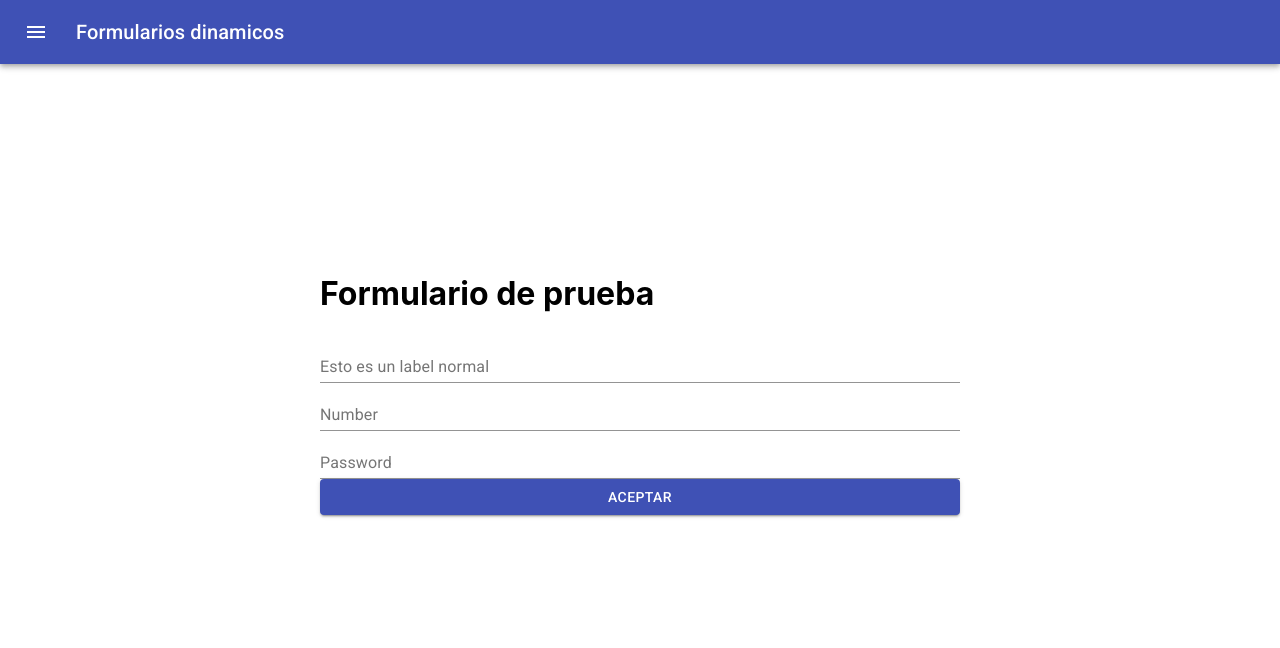
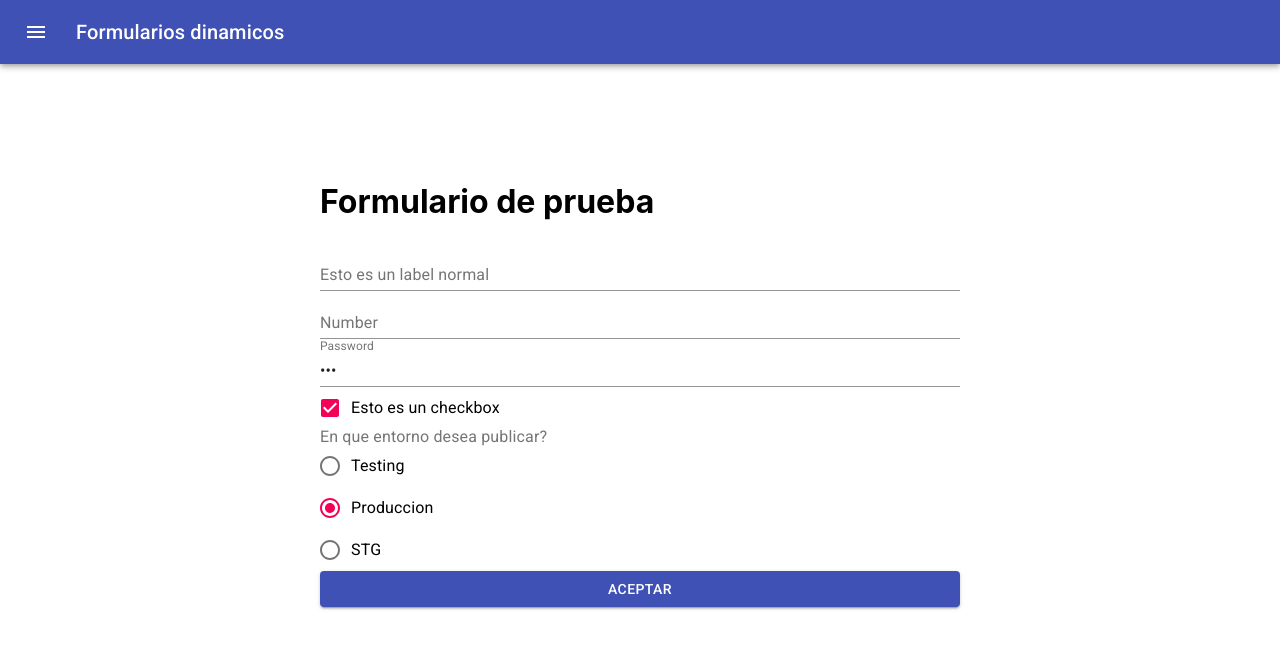
Before and after one commit to AlexisFabianCarranza/Formularios-dinamicos-react, a React (Create React App) app: page / in a window 1280 px wide. Shown: the top 648 px of the page. Built offline with nearby package versions, Linux system fonts and the light colour scheme.

Commit message:
Agregados componentes Radio y checkbox; Fix initialState error

```diff
--- /dev/null
+++ b/src/formComponents/Checkbox.js
@@ -0,0 +1,18 @@
+import React from 'react';
+import Checkbox from '@material-ui/core/Checkbox';
+import FormControlLabel from "@material-ui/core/FormControlLabel";
+
+export default ({configItem, handleChange, values}) => {
+    return (
+        <FormControlLabel
+            control={
+                <Checkbox
+                    name={configItem.id}
+                    checked={values[configItem.id]}
+                    onChange={handleChange}
+                />
+            }
+            label={configItem.label}
+        />
+    );
+};
--- /dev/null
+++ b/src/formComponents/Radio.js
@@ -0,0 +1,19 @@
+import React from 'react';
+import FormControlLabel from "@material-ui/core/FormControlLabel";
+import FormLabel from "@material-ui/core/FormLabel";
+import RadioGroup from "@material-ui/core/RadioGroup";
+import Radio from "@material-ui/core/Radio";
+
+export default ({configItem, handleChange, values}) => {
+    console.log(values)
+    return (
+        <>
+            <FormLabel component="legend">{configItem.label}</FormLabel>
+            <RadioGroup name={configItem.id} value={values[configItem.id]} onChange={handleChange}>
+                {configItem.values.map(opcion=>{
+                    return <FormControlLabel value={opcion.value} control={<Radio />} label={opcion.label} />
+                })}
+            </RadioGroup>
+        </>
+    );
+};
--- a/src/helper/formEstructure.js
+++ b/src/helper/formEstructure.js
@@ -28,7 +28,39 @@ export default [
                     label: 'Password',
                     type: 'password',
                     id: 'password',
-          initialState: '',
+                    initialState: 'asd',
+                },
+            },
+            {
+                type: 'Checkbox',
+                componentType: 'Checkbox',
+                configItem: {
+                    label: 'Esto es un checkbox',
+                    id: 'testcheck',
+                    initialState: true,
+                },
+            },
+            {
+                type: 'Radio',
+                componentType: 'Radio',
+                configItem: {
+                    label: 'En que entorno desea publicar?',
+                    id: 'testRadio',
+                    initialState: 'PROD',
+                    values: [
+                        {
+                            value: "TST",
+                            label: "Testing"
+                        },
+                        {
+                            value: "PROD",
+                            label: "Produccion"
+                        },
+                        {
+                            value: "STG",
+                            label: "STG"
+                        }
+                    ]
                 },
             },
             {
--- a/src/helper/getItem.js
+++ b/src/helper/getItem.js
@@ -1,6 +1,8 @@
 import React from 'react';
 import TextInput from '../formComponents/TextInput';
 import Button from '../formComponents/Button';
+import Checkbox from '../formComponents/Checkbox';
+import Radio from '../formComponents/Radio';
 
 export default (
   componentInfo,
@@ -26,5 +28,21 @@ export default (
               values={values}
           />
       );
+    case 'Checkbox':
+      return (
+          <Checkbox
+              configItem={componentInfo.configItem}
+              handleChange={handleChange}
+              values={values}
+          />
+      );
+    case 'Radio':
+      return (
+          <Radio
+              configItem={componentInfo.configItem}
+              handleChange={handleChange}
+              values={values}
+          />
+      );
   }
 };
--- a/src/pages/FormPage.js
+++ b/src/pages/FormPage.js
@@ -1,4 +1,4 @@
-import React, {useEffect, useState} from 'react';
+import React from 'react';
 import {Formik} from 'formik';
 import {makeStyles} from '@material-ui/core/styles';
 import yml from 'js-yaml';
@@ -8,23 +8,19 @@ import Appbar from '../components/Appbar';
 
 export default () => {
     const classes = useStyles();
-  const [initialStateForm, setInitialStateForm] = useState({});
 
-  useEffect(() => {
     const makeInitialState = () => {
         let initalState = {};
         for (let i = 0; i < formEstructure[0].components.length; i++) {
-        if (formEstructure[0].components[i].componentType === 'Input') {
+            if (['Input', 'Checkbox', 'Radio'].indexOf(formEstructure[0].components[i].componentType) !== -1) {
                 initalState[formEstructure[0].components[i].configItem.id] =
                     formEstructure[0].components[i].configItem.initialState;
             }
         }
         return initalState;
     };
-    setInitialStateForm(makeInitialState());
-  }, []);
 
-  const renderComponents = (handleChange, values, handleBlur, isSubmitting) => {
+    const renderComponents = (handleChange, values, handleBlur, isSubmitting, props) => {
         const components = [];
         for (let i = 0; i < formEstructure[0].components.length; i++) {
             components.push(
@@ -42,10 +38,10 @@ export default () => {
 
     return (
         <div>
-      <Appbar />
+            <Appbar/>
             <div className={classes.containerForm}>
                 <Formik
-          initialValues={initialStateForm}
+                    initialValues={makeInitialState()}
                     onSubmit={async (values) => {
                         await new Promise((resolve) => setTimeout(resolve, 500));
                         alert(JSON.stringify(values, null, 2));
@@ -69,6 +65,7 @@ export default () => {
                                     values,
                                     handleBlur,
                                     isSubmitting,
+                                    props
                                 )}
                             </form>
                         );
```
Lines whose indentation alone changed are shown as unchanged.
